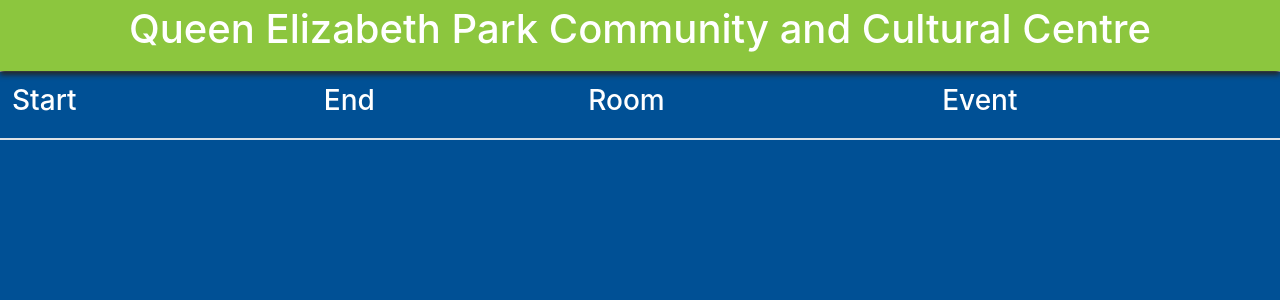
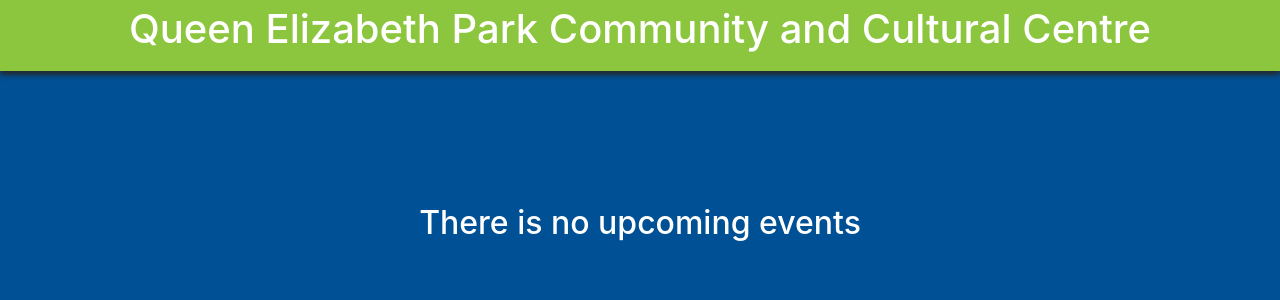
Before and after one commit to yaroslavr-itd/aren-csv, a Flask app: page / in a window 1280 px wide. Shown: the top 300 px of the page. Run offline with Flask 2, Linux system fonts and the light colour scheme; data that the repository does not hold is empty; parts of the project's set-up code (start-up, migrations or seed data) failed here and were passed over; some libraries are stand-ins or nearby versions.

Commit message:
Show message in case of empty events list.

```diff
--- a/static/css/index.css
+++ b/static/css/index.css
@@ -21,6 +21,11 @@
   font-size: x-large;
 }
 
+.message-style {
+  color: white;
+  font-size: xx-large;
+}
+
 .table tbody td {
   border: none;
 }
--- a/static/js/index.js
+++ b/static/js/index.js
@@ -37,9 +37,17 @@
     return;
   }
 
-  let tableBody = document.getElementById(
-    "event-table").getElementsByTagName("tbody")[0];
+  let table = document.getElementById("event-table");
+  let tableBody = table.getElementsByTagName("tbody")[0];
+
   clearTable(tableBody);
+
+  if (data.length === 0) {
+    showNoUpcomingMessage(table);
+    return;
+  }
+
+  hideNoUpcomingMessage(table);
 
   data.forEach(function(event) {
     let row = tableBody.insertRow(-1);
@@ -55,6 +63,18 @@
   });
 };
 
+let showNoUpcomingMessage = function(tableBody) {
+  tableBody.style.visibility = "hidden";
+  let message = document.getElementById("noUpcomingMessage");
+  message.style.visibility = "visible";
+};
+
+let hideNoUpcomingMessage = function(tableBody) {
+  tableBody.style.visibility = "visible";
+  let message = document.getElementById("noUpcomingMessage");
+  message.style.visibility = "hidden";
+};
+
 window.addEventListener('load', function() {
   getUpcomingEvents();
 });
--- a/templates/index.html
+++ b/templates/index.html
@@ -40,6 +40,9 @@
         </tbody>
       </table>
     </div>
+    <div id="noUpcomingMessage" class="row justify-content-md-center text-center mt-5 message-style">
+        <h2>There is no upcoming events</h2>
+    </div>
   </div>
 
   <script src="https://stackpath.bootstrapcdn.com/bootstrap/4.1.3/js/bootstrap.min.js"></script>
```
